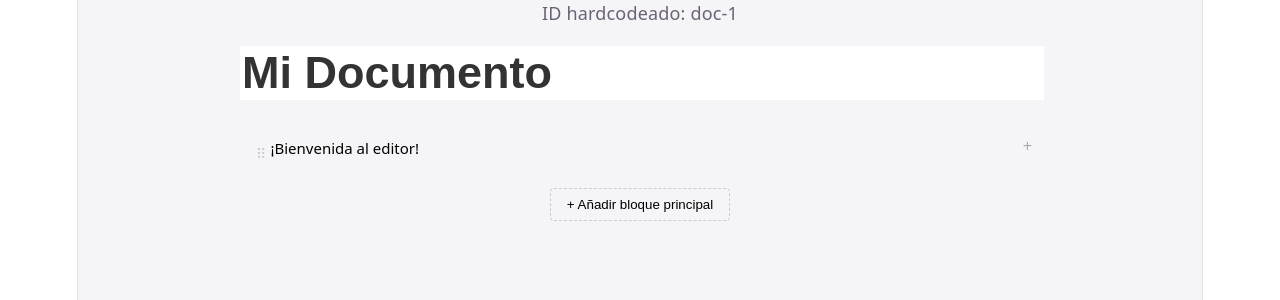
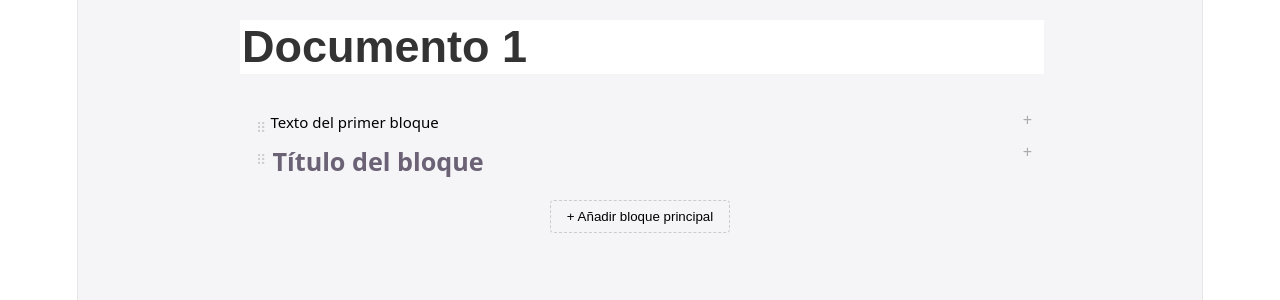
Before and after one commit to matty-23/Progra-III, a React (Vite) app in the folder frontend/: page / in a window 1280 px wide. Shown: the top 300 px of the page. Built offline with nearby package versions, Linux system fonts and the light colour scheme.

Commit message:
cambios minimos para el local storage

```diff
--- a/frontend/src/App.jsx
+++ b/frontend/src/App.jsx
@@ -1,21 +1,16 @@
-import { useEffect, useState } from "react";
-import "./App.css";
+import { useState } from "react";
 import DocumentPage from "./features/documents/DocumentPage.jsx";
-import arbolBloques from "./localStorage/arbolBloques.json";
+import documentsData from "./localStorage/arbolBloques.json";
+
+if (!localStorage.getItem("documents")) {
+  localStorage.setItem("documents", JSON.stringify(documentsData));
+}
 
 function App() {
-  const [documentId, setDocumentId] = useState("doc-1");
-
-  useEffect(() => {
-    const saved = localStorage.getItem("documents");
-    if (!saved) {
-      localStorage.setItem("documents", JSON.stringify(arbolBloques));
-    }
-  }, []);
+  const [documentId] = useState("doc-1");
 
   return (
     <div style={{ backgroundColor: "#f5f5f7", minHeight: "100vh" }}>
-      <p>ID hardcodeado: {documentId}</p>
       <DocumentPage defaultDocumentId={documentId} />
     </div>
   );
--- a/frontend/src/features/documents/domain/documentService.js
+++ b/frontend/src/features/documents/domain/documentService.js
@@ -1,8 +1,7 @@
-
-const KEY = 'doc';
+const KEY = 'documents';
 
 export const documentService = {
-  load() {
+  loadAll() {
     try {
       const raw = localStorage.getItem(KEY);
       return raw ? JSON.parse(raw) : null;
@@ -10,9 +9,29 @@ export const documentService = {
       return null;
     }
   },
+
+  loadById(id) {
+    const data = this.loadAll();
+    const doc = data?.documents?.find(d => d.id === id) ?? null;
+    if (!doc) return null;
+
+    // Asegura que cada bloque tenga children
+    const normalize = (blocks) =>
+      blocks.map(b => ({
+        ...b,
+        children: normalize(b.children ?? []),
+      }));
+
+    return { ...doc, blocks: normalize(doc.blocks) };
+  },
+
   save(doc) {
     try {
-      localStorage.setItem(KEY, JSON.stringify(doc));
+      const data = this.loadAll() ?? { documents: [] };
+      const idx = data.documents.findIndex(d => d.id === doc.id);
+      if (idx >= 0) data.documents[idx] = doc;   // actualiza
+      else data.documents.push(doc);              // inserta nuevo
+      localStorage.setItem(KEY, JSON.stringify(data));
     } catch (e) {
       console.error('No se pudo guardar:', e);
     }
--- a/frontend/src/features/documents/hooks/useDocument.js
+++ b/frontend/src/features/documents/hooks/useDocument.js
@@ -3,27 +3,26 @@ import { createBlock, BLOCK_TYPES } from '../models/blockModel';
 import { documentService } from '../domain/documentService';
 
 const DOC_INICIAL = {
+    id: 'doc-new',
     title: 'Mi Documento',
-    blocks: [
-        createBlock(BLOCK_TYPES.PARAGRAPH, '¡Bienvenida al editor!'),
-    ],
+    blocks: [createBlock(BLOCK_TYPES.PARAGRAPH, '¡Bienvenida al editor!')],
 };
 
-export const useDocument = () => {
+export const useDocument = (documentId) => {        // 👈 recibe el id
     const [doc, setDoc] = useState(
-        () => documentService.load() ?? DOC_INICIAL    // 👈 carga al montar
+        () => documentService.loadById(documentId) ?? DOC_INICIAL
     );
     const [focusId, setFocusId] = useState(null);
 
     useEffect(() => {
-        documentService.save(doc);                     // 👈 guarda cada vez que cambia
+        documentService.save(doc);
     }, [doc]);
 
 
     // — helpers recursivos —
     const mapBlocks = (blocks, fn) => blocks.map(block => ({
         ...fn(block),
-        children: mapBlocks(block.children, fn),
+        children: mapBlocks(block.children ?? [], fn),  // 👈 ?? []
     }));
 
     const updateContent = (id, newContent) => {
--- a/frontend/src/localStorage/arbolBloques.json
+++ b/frontend/src/localStorage/arbolBloques.json
@@ -8,12 +8,14 @@
         {
           "id": "block-1",
           "type": "paragraph",
-          "content": "Texto del primer bloque"
+          "content": "Texto del primer bloque",
+          "children": []
         },
         {
           "id": "block-2",
           "type": "heading",
-          "content": "Título del bloque"
+          "content": "Título del bloque",
+          "children": []
         }
       ]
     }
```
